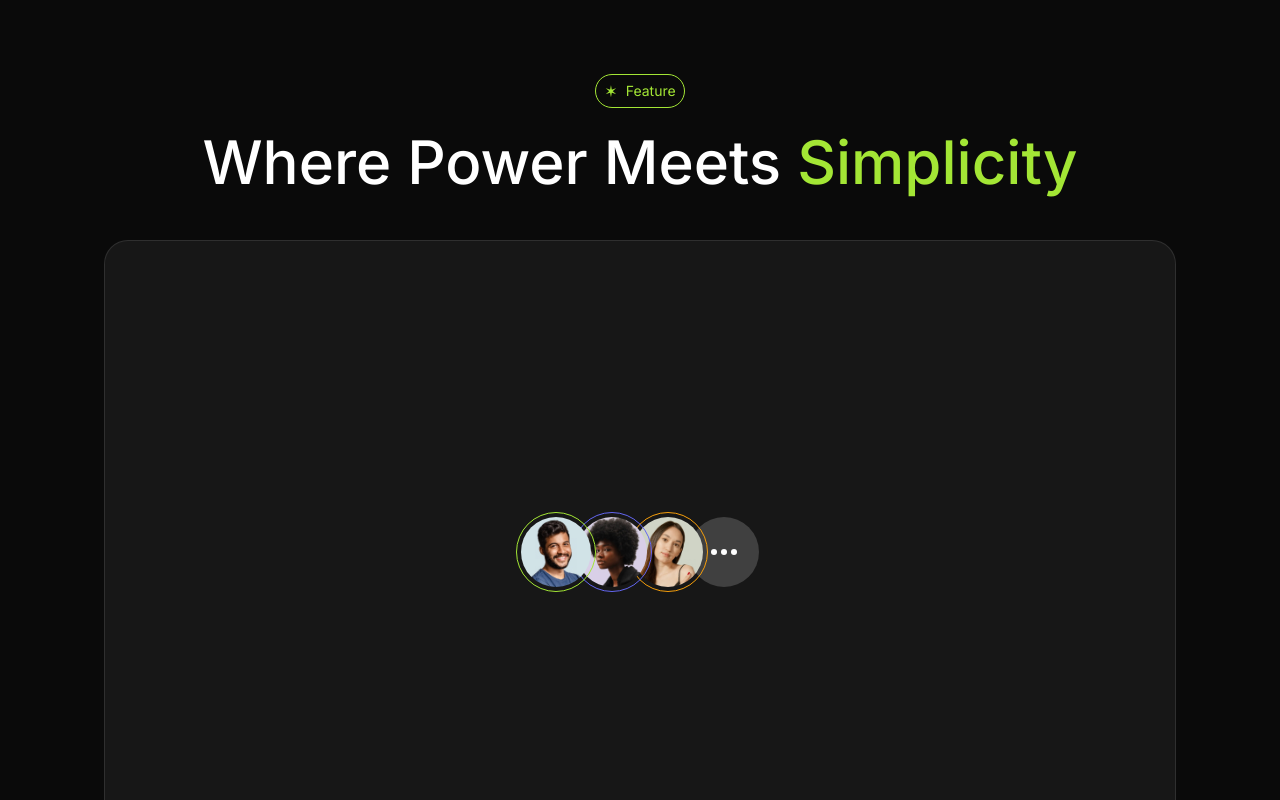
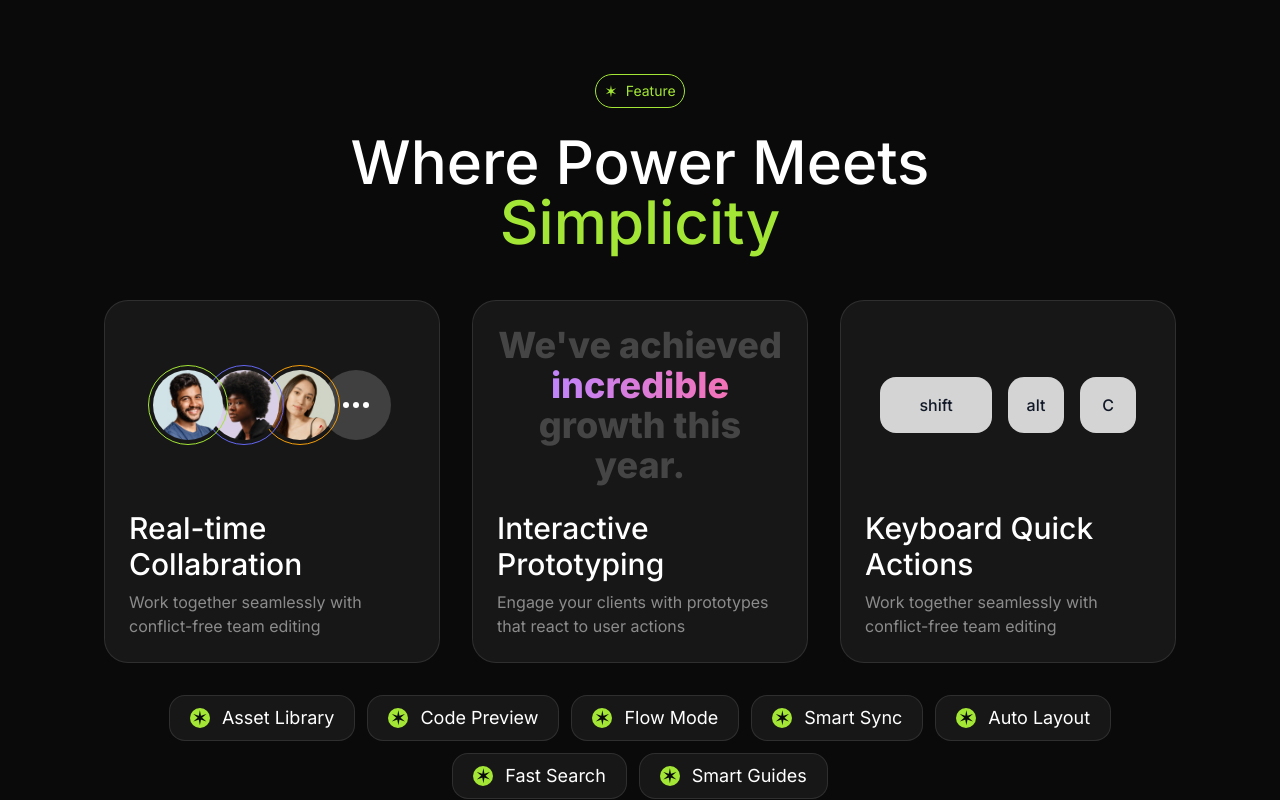
Before and after one commit to NatnaelDemelash/Layers-Clone-, a Next.js app: page / in a window 1280 px wide. Shown: the part 2060-2860 px from the top of the page. Built offline with nearby package versions, Linux system fonts and the light colour scheme.

Commit message:
make feature cards responsive for all screens

```diff
--- a/src/components/FeatureCard.tsx
+++ b/src/components/FeatureCard.tsx
@@ -1,12 +1,20 @@
+import { twMerge } from "tailwind-merge";
+
 export default function FeatureCard(props: {
   title: string;
   description: string;
   children?: React.ReactNode;
+  className?: string;
 }) {
-  const { children, title, description } = props;
+  const { className, children, title, description } = props;
 
   return (
-    <div className="bg-neutral-900 border border-white/10 p-6 rounded-3xl">
+    <div
+      className={twMerge(
+        "bg-neutral-900 border border-white/10 p-6 rounded-3xl",
+        className
+      )}
+    >
       <div className="aspect-video">{children}</div>
       <div>
         <h3 className="text-3xl font-medium mt-6">{title}</h3>
--- a/src/sections/Features.tsx
+++ b/src/sections/Features.tsx
@@ -5,7 +5,6 @@
 import avatar3 from "@/assets/images/avatar-florence-shaw.jpg";
 import Avatar from "@/components/Avatar";
 import Image from "next/image";
-import { span } from "framer-motion/client";
 import Key from "@/components/Key";
 
 const features = [
@@ -25,15 +24,16 @@
         <div className="flex justify-center">
           <Tags>Feature</Tags>
         </div>
-        <h2 className="text-6xl font-medium mt-6 text-center">
+        <h2 className="text-6xl font-medium mt-6 text-center max-w-2xl mx-auto">
           Where Power Meets <span className="text-lime-400">Simplicity</span>
         </h2>
 
-        <div className="mt-12 grid grid-cols-1 gap-8">
+        <div className="mt-12 grid grid-cols-1 md:grid-cols-4 lg:grid-cols-3 gap-8">
           {/* Feature Cards */}
           <FeatureCard
             title="Real-time Collabration"
             description="Work together seamlessly with conflict-free team editing"
+            className="md:col-span-2 lg:col-span-1"
           >
             <div className="aspect-video flex items-center justify-center">
               <Avatar className="z-40">
@@ -58,6 +58,7 @@
           <FeatureCard
             title="Interactive Prototyping"
             description="Engage your clients with prototypes that react to user actions"
+            className="md:col-span-2 lg:col-span-1"
           >
             <div className="aspect-video flex items-center justify-center">
               <p className="text-4xl font-extrabold text-white/20 text-center">
@@ -73,6 +74,7 @@
           <FeatureCard
             title="Keyboard Quick Actions"
             description="Work together seamlessly with conflict-free team editing"
+            className="md:col-span-2 md:col-start-2 lg:col-span-1 lg:col-start-auto"
           >
             <div className="aspect-video flex justify-center items-center gap-4">
               <Key className="w-28">shift</Key>
@@ -81,11 +83,16 @@
             </div>
           </FeatureCard>
         </div>
-        <div className="mt-8">
+        <div className="mt-8 flex flex-wrap gap-3 justify-center">
           {features.map((feature) => (
-            <div key={feature}>
-              <span></span>
-              <span>{feature}</span>
+            <div
+              key={feature}
+              className="bg-neutral-900 border border-white/10 inline-flex px-3 md:px-5 py-1.5 md:py-2 gap-3 items-center rounded-2xl"
+            >
+              <span className="bg-lime-400 text-neutral-950 size-5 rounded-full inline-flex items-center justify-center text-xl">
+                &#10038;
+              </span>
+              <span className="font medium md:text-lg">{feature}</span>
             </div>
           ))}
         </div>
```
